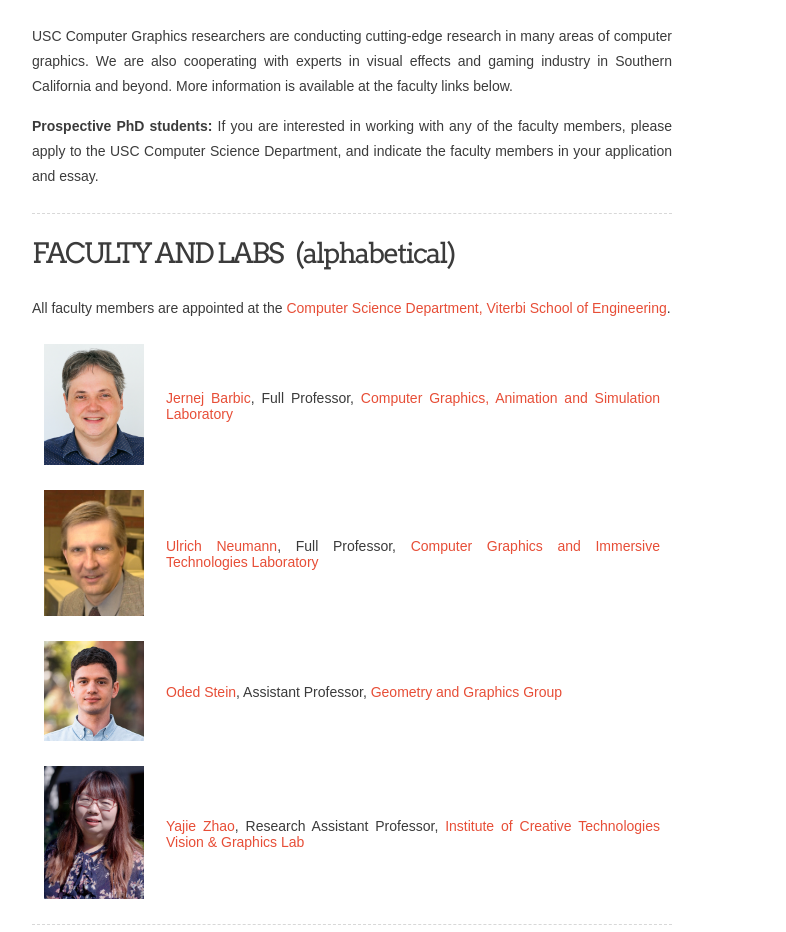
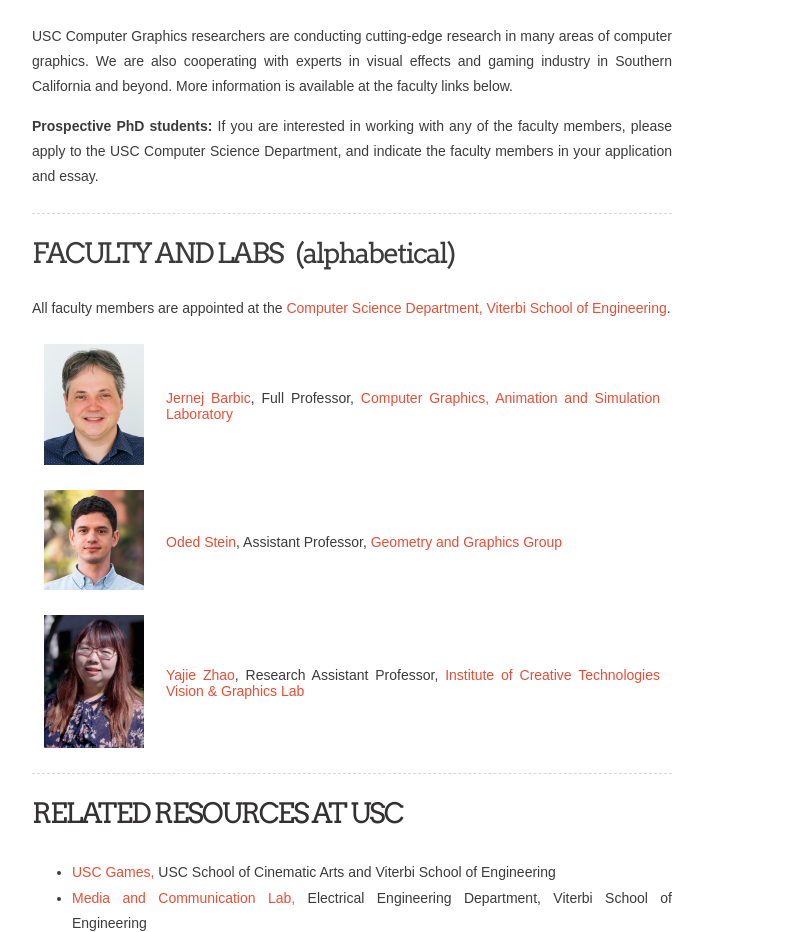
Before and after one commit to jernejbarbic-usc/graphics-usc-website, a plain HTML site: page index.html in a window 1280 px wide. Shown: the part 135-1067 px from the top of the page, without its empty margins (108-894 px from the left). Drawn offline with Linux system fonts and the light colour scheme; a web font is replaced by a local one.

Commit message:
Removed Ulrich Neumann

```diff
--- a/index.html
+++ b/index.html
@@ -94,17 +94,6 @@
 
 <tr>
 <td width=5%>
-<a href="https://cgit.usc.edu/contact/ulrich-neumann/">
-<img src="images/UlrichNeumann.jpg" width=100 border=0>
-</a>
-</td>
-<td width=95%>
-<a href="https://cgit.usc.edu/contact/ulrich-neumann/">Ulrich Neumann</a>, Full Professor, <a href="https://cgit.usc.edu">Computer Graphics and Immersive Technologies Laboratory</a>
-</td>
-</tr>
-
-<tr>
-<td width=5%>
 <a href="https://odedstein.com">
 <img src="images/OdedStein.jpg" width=100 border=0>
 </a>
```
Also changed, not shown: images/UlrichNeumann.jpg (deleted).
